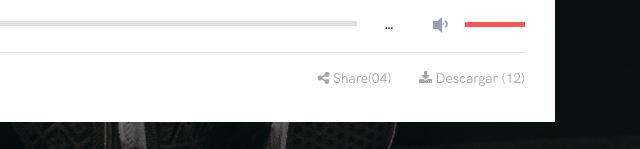
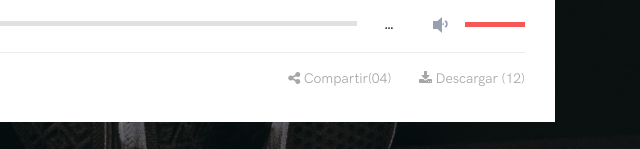
Before and after one commit to Budapestweb/buda, a website: page index.html in a window 1280 px wide. Shown: the part 651-800 px from the top of the page, 640-1280 px from the left. Drawn offline with nearby package versions, Linux system fonts and the light colour scheme.

Commit message:
Update index.html

```diff
--- a/index.html
+++ b/index.html
@@ -158,7 +158,7 @@
                   <div class="likes-share-download d-flex align-items-center justify-content-between">
                     <a href="#"><i class="fa fa-heart" aria-hidden="true"></i> Like (29)</a>
                     <div>
-                      <a href="javascript:void(0)" onclick="javascript:genericSocialShare('[EnlaceRedSocialPersonalizada]')" class="mr-4"><i class="fa fa-share-alt" aria-hidden="true"></i> Share(04)</a>
+                      <a href="javascript:void(0)" onclick="javascript:genericSocialShare('https://www.facebook.com/sharer/sharer.php?u=budapestweb.github.io/buda/mequieroami.html')" class="mr-4"><i class="fa fa-share-alt" aria-hidden="true"></i> Compartir(04)</a>
                       <a href="canciones/mequieroami.mp3" download="mequieroami.mp3"><i class="fa fa-download" aria-hidden="true"></i> Descargar (12)</a>
                     </div>
                   </div>
```
